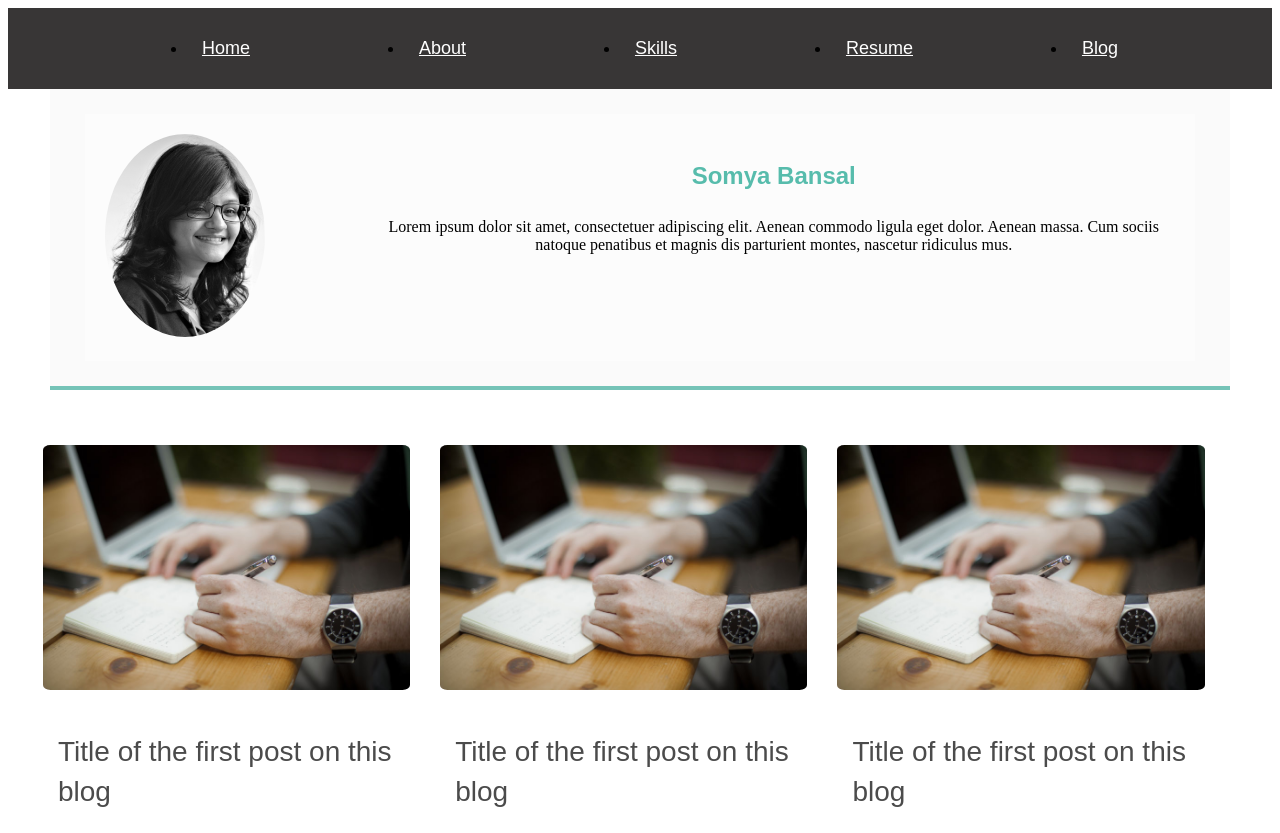
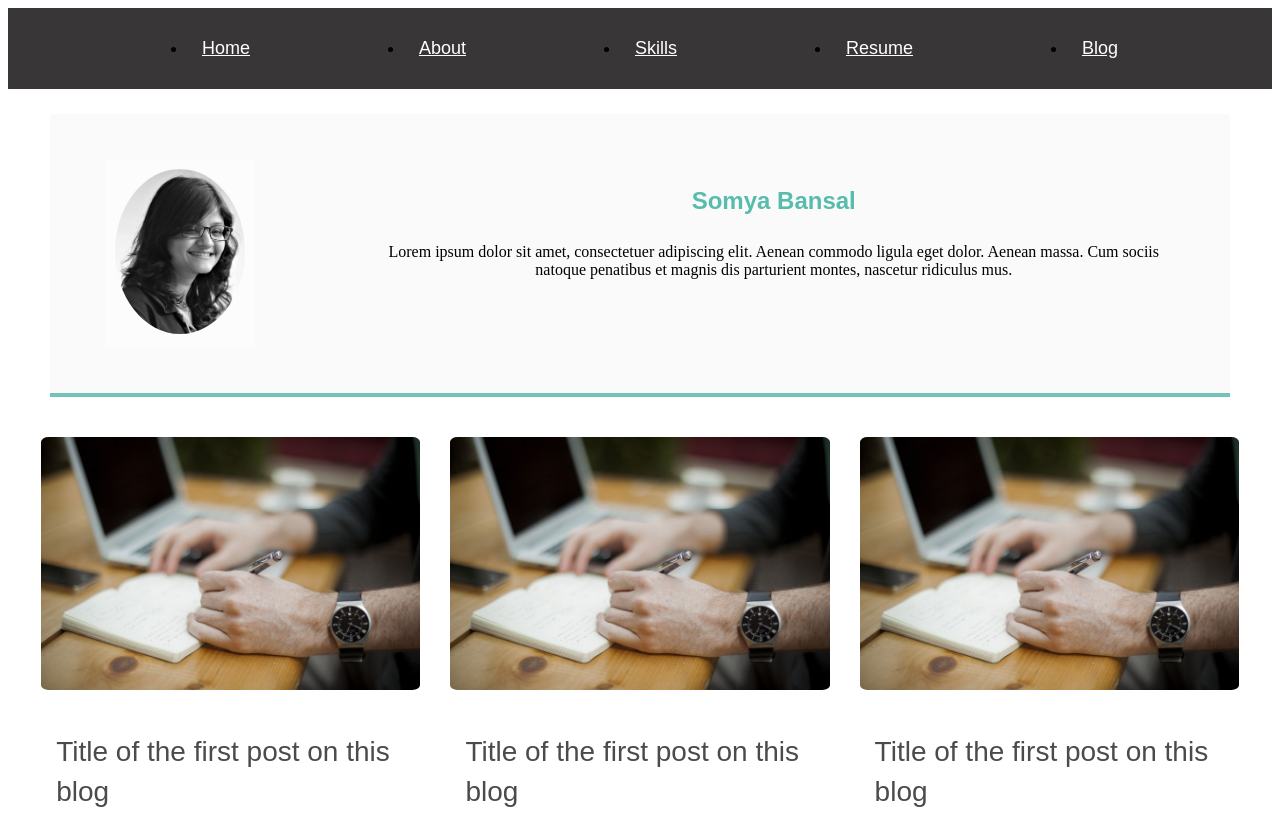
Before and after one commit to harshavamsi/personal-blog, a Gatsby site: page / in a window 1280 px wide. Shown: the top 833 px of the page. Built offline with nearby package versions, Linux system fonts and the light colour scheme; Gatsby itself is replaced by a stand-in of ours.

Commit message:
Add layout

```diff
--- a/src/components/blogCardContainer.js
+++ b/src/components/blogCardContainer.js
@@ -10,7 +10,6 @@ class BlogCardContainer extends React.Component {
                 <BlogCard></BlogCard>
                 <BlogCard></BlogCard>
                 <BlogCard></BlogCard>
-                <BlogCard></BlogCard>
             </div>
         );
     }
--- a/src/components/layout.js
+++ b/src/components/layout.js
@@ -1,9 +1,10 @@
 import React from "react"
 
 import Header from "./header"
+import styles from "../styles/components/layout.module.scss"
 
 export default ({children}) => (
-    <div>
+    <div className={styles.layoutContainer}>
         <Header></Header>
         {children}
         {/* <Footer></Footer> */}
--- a/src/styles/components/authorInfo.module.scss
+++ b/src/styles/components/authorInfo.module.scss
@@ -1,6 +1,6 @@
 .AuthorInfoContainer {
     width: 1150px;
-    margin: 0 auto;
+    margin: 25px auto;
     padding: 15px;
     background-position: center center;
     background-color: #fafafa;
@@ -9,14 +9,15 @@
     border-bottom: 4px solid #75C3B7;
     .authorInfo {
         margin: 10px 20px;
-        background-color: rgba(255, 255, 255, 0.34);
         padding: 20px;
         display: flex;
         justify-content: space-between;
         .authorImage {
+            background-color: rgba(255, 255, 255, 0.34);
+            padding: 10px;
             img {
                 border-radius: 100%;
-                width: 160px;
+                width: 130px;
                 object-fit: cover;
             }
         }
--- a/src/styles/components/blogCardContainer.module.scss
+++ b/src/styles/components/blogCardContainer.module.scss
@@ -2,6 +2,6 @@
     display: flex;
     flex-wrap: wrap;
     flex-direction: row;
-    margin-top: 20px;
-    padding: 20px;
+    width: 100%;
+    justify-content: center;
 }
--- /dev/null
+++ b/src/styles/components/layout.module.scss
@@ -0,0 +1,4 @@
+.layoutContainer {
+    max-width: 1280px;
+    margin: 0 auto;
+}
```
